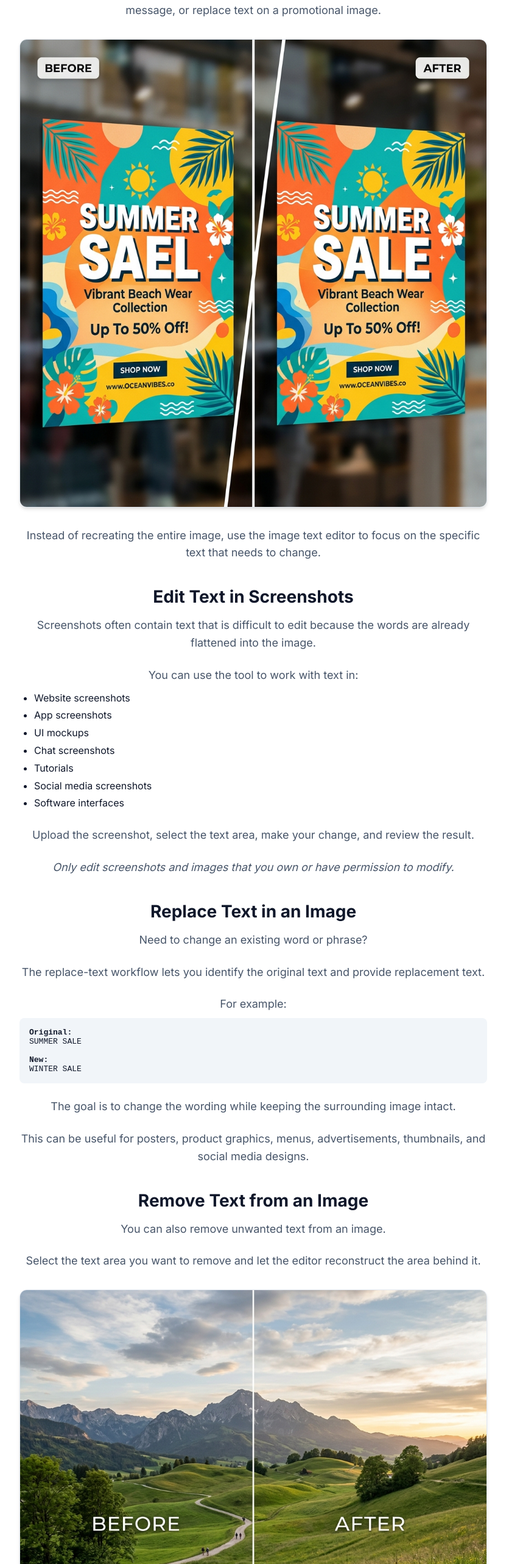
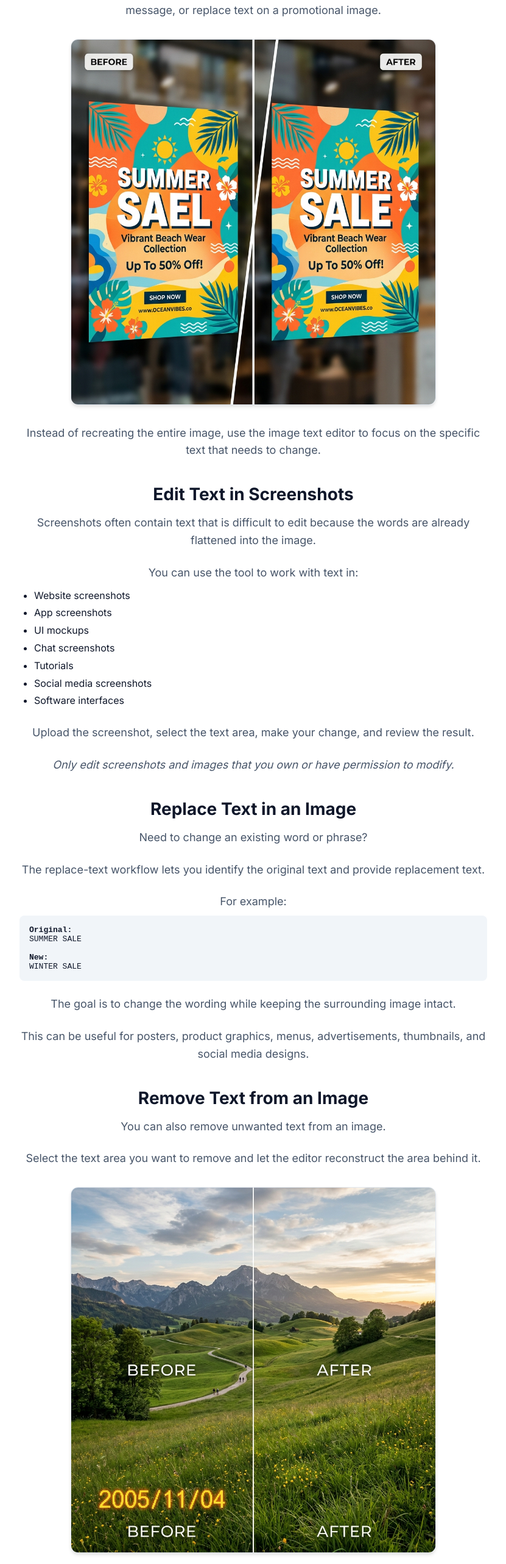
Before and after one commit to khalid1042/Image-and-text-editor-, a Next.js app: page / in a window 1280 px wide. Shown: the part 2442-5006 px from the top of the page at 61% size, without its empty margins (224-1055 px from the left). Built offline with nearby package versions, Linux system fonts and the light colour scheme.

Commit message:
Shrink and center example images

```diff
--- a/src/app/guides/how-to-edit-text-in-an-image/page.tsx
+++ b/src/app/guides/how-to-edit-text-in-an-image/page.tsx
@@ -14,7 +14,7 @@ export default function GuidePage() {
 
       <p style={{ marginBottom: '1.5rem' }}>With the photext.ai editor, you can seamlessly edit text in any picture directly in your browser. Our AI-powered tool doesn't just slap new text on top—it magically removes the old text, repaints the original background, and renders your new words in a matching font style.</p>
 
-      <div style={{ margin: '2rem 0', borderRadius: '12px', overflow: 'hidden', border: '1px solid var(--border-color)', boxShadow: 'var(--shadow-md)' }}>
+      <div style={{ margin: '2rem auto', maxWidth: '600px', borderRadius: '12px', overflow: 'hidden', border: '1px solid var(--border-color)', boxShadow: 'var(--shadow-md)' }}>
         <Image
           src="/images/edit_text_before_after.png"
           alt="Before and after comparison of a promotional poster showing a typo 'Sael' corrected to 'Sale' seamlessly using AI"
--- a/src/app/guides/how-to-extract-text-from-an-image/page.tsx
+++ b/src/app/guides/how-to-extract-text-from-an-image/page.tsx
@@ -15,7 +15,7 @@ export default function GuidePage() {
 
       <p style={{ marginBottom: '1.5rem' }}>Fortunately, you don't need to do that anymore. With modern Optical Character Recognition (OCR) technology, you can instantly extract and copy the text from any image directly in your browser. In this guide, we'll show you how to do it in seconds.</p>
 
-      <div style={{ margin: '2rem 0', borderRadius: '12px', overflow: 'hidden', border: '1px solid var(--border-color)', boxShadow: 'var(--shadow-md)' }}>
+      <div style={{ margin: '2rem auto', maxWidth: '600px', borderRadius: '12px', overflow: 'hidden', border: '1px solid var(--border-color)', boxShadow: 'var(--shadow-md)' }}>
         <Image
           src="/images/extract_text_ocr.png"
           alt="Glowing blue bounding boxes identifying and extracting printed text from a paper document using Optical Character Recognition"
--- a/src/app/guides/how-to-remove-text-from-an-image/page.tsx
+++ b/src/app/guides/how-to-remove-text-from-an-image/page.tsx
@@ -15,7 +15,7 @@ export default function GuidePage() {
 
       <p style={{ marginBottom: '1.5rem' }}>Using the eraser tool in a basic photo app just leaves a giant white hole or a blurry smudge. In this guide, you will learn how to completely erase text from any image using AI, which magically rebuilds the missing background behind the words so nobody will ever know text was there in the first place.</p>
 
-      <div style={{ margin: '2rem 0', borderRadius: '12px', overflow: 'hidden', border: '1px solid var(--border-color)', boxShadow: 'var(--shadow-md)' }}>
+      <div style={{ margin: '2rem auto', maxWidth: '600px', borderRadius: '12px', overflow: 'hidden', border: '1px solid var(--border-color)', boxShadow: 'var(--shadow-md)' }}>
         <Image
           src="/images/remove_text_before_after.png"
           alt="Before and after comparison showing text completely removed from a landscape photo using AI inpainting"
--- a/src/components/home/SeoContent.tsx
+++ b/src/components/home/SeoContent.tsx
@@ -50,7 +50,7 @@ export function SeoContent() {
         <p style={{ marginBottom: '1.5rem', lineHeight: 1.6 }}>Sometimes the text you need to change is already part of a photo.</p>
         <p style={{ marginBottom: '1.5rem', lineHeight: 1.6 }}>You may want to update a visible label, correct a spelling mistake, change a short message, or replace text on a promotional image.</p>
 
-        <div style={{ margin: '2rem 0', borderRadius: '12px', overflow: 'hidden', border: '1px solid var(--border-color)', boxShadow: 'var(--shadow-md)' }}>
+        <div style={{ margin: '2rem auto', maxWidth: '600px', borderRadius: '12px', overflow: 'hidden', border: '1px solid var(--border-color)', boxShadow: 'var(--shadow-md)' }}>
           <img src="/images/edit_text_before_after.png" alt="Before and after comparison of editing text in an image" style={{ width: '100%', height: 'auto', display: 'block' }} />
         </div>
 
@@ -88,7 +88,7 @@ export function SeoContent() {
         <p style={{ marginBottom: '1.5rem', lineHeight: 1.6 }}>You can also remove unwanted text from an image.</p>
         <p style={{ marginBottom: '1.5rem', lineHeight: 1.6 }}>Select the text area you want to remove and let the editor reconstruct the area behind it.</p>
 
-        <div style={{ margin: '2rem 0', borderRadius: '12px', overflow: 'hidden', border: '1px solid var(--border-color)', boxShadow: 'var(--shadow-md)' }}>
+        <div style={{ margin: '2rem auto', maxWidth: '600px', borderRadius: '12px', overflow: 'hidden', border: '1px solid var(--border-color)', boxShadow: 'var(--shadow-md)' }}>
           <img src="/images/remove_text_before_after.png" alt="Before and after of removing text from an image using AI" style={{ width: '100%', height: 'auto', display: 'block' }} />
         </div>
 
@@ -108,7 +108,7 @@ export function SeoContent() {
         <p style={{ marginBottom: '1.5rem', lineHeight: 1.6 }}>The editor uses text detection to identify words inside an uploaded image.</p>
         <p style={{ marginBottom: '1.5rem', lineHeight: 1.6 }}>This makes it easier to find the text you want to edit instead of manually drawing around every letter.</p>
 
-        <div style={{ margin: '2rem 0', borderRadius: '12px', overflow: 'hidden', border: '1px solid var(--border-color)', boxShadow: 'var(--shadow-md)' }}>
+        <div style={{ margin: '2rem auto', maxWidth: '600px', borderRadius: '12px', overflow: 'hidden', border: '1px solid var(--border-color)', boxShadow: 'var(--shadow-md)' }}>
           <img src="/images/extract_text_ocr.png" alt="Visual representation of OCR text extraction from a document" style={{ width: '100%', height: 'auto', display: 'block' }} />
         </div>
 
```
